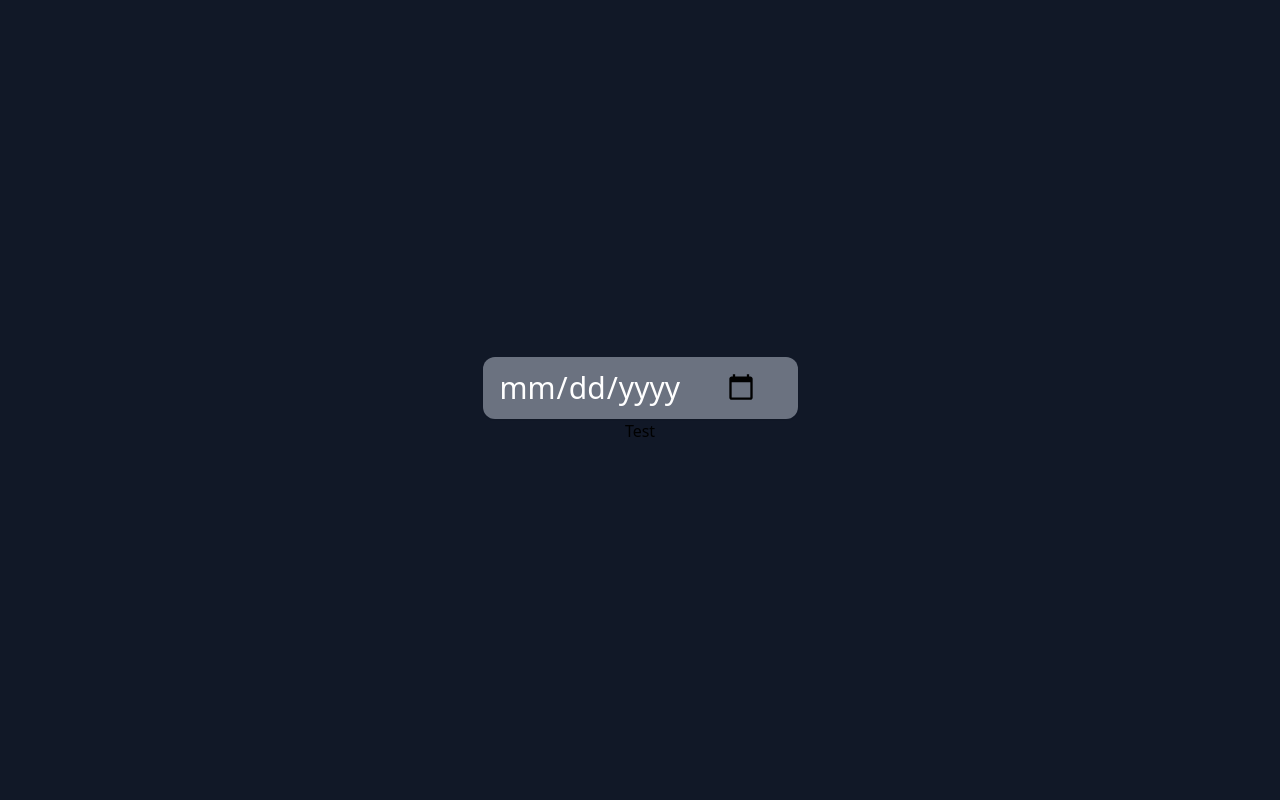
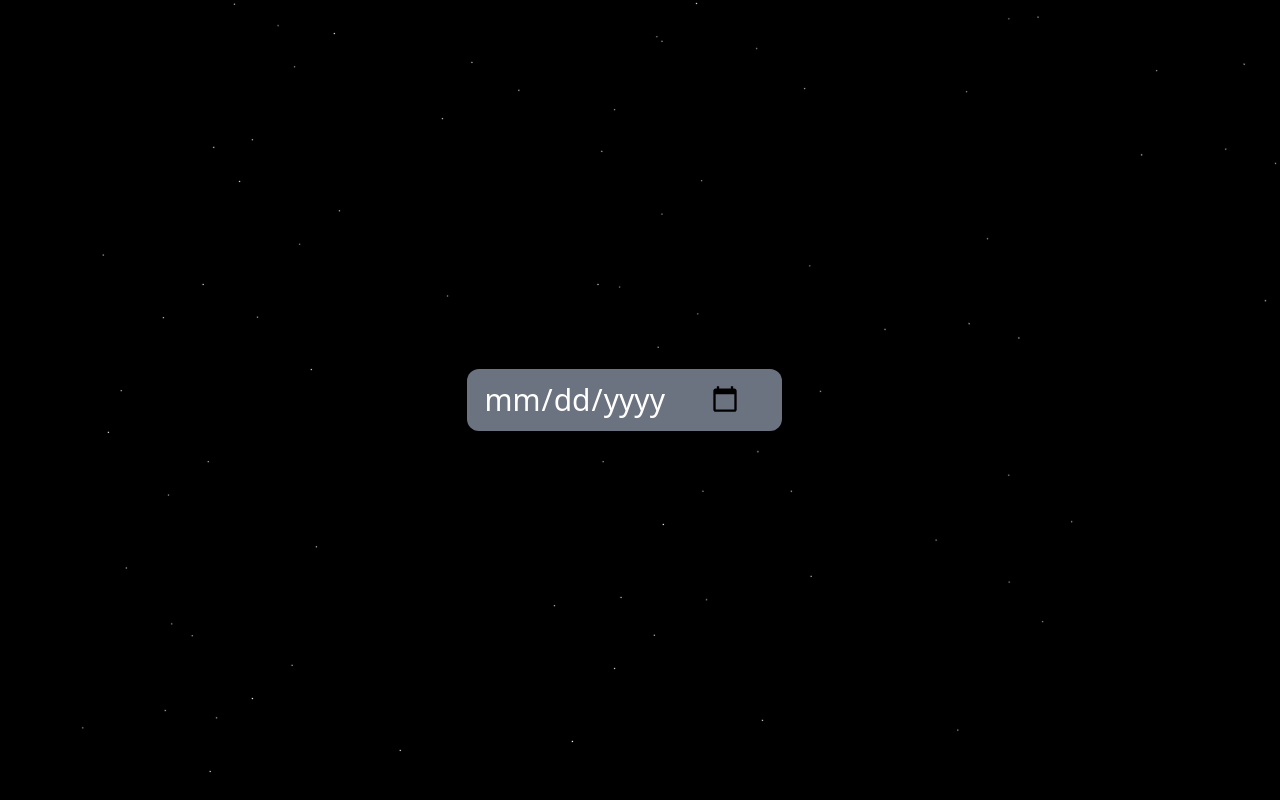
Before and after one commit to Lo-GR/apod, a React (Create React App) app: page / in a window 1280 px wide. Shown: the top 800 px of the page. Built offline with nearby package versions, Linux system fonts and the light colour scheme.

Commit message:
add background image

```diff
--- a/src/components/App.js
+++ b/src/components/App.js
@@ -1,5 +1,6 @@
 import DateForm from "./DateForm";
 import React, { useState } from "react"
+import Background from "../assets/bg.png"
 
 function App() {
   const [date, setDate] = useState(null);
@@ -18,7 +19,8 @@ function App() {
     }
   }
   return (
-    <div className="flex items-center justify-center h-screen w-screen flex-col bg-gray-900">
+    <div className="flex items-center justify-center h-screen w-screen flex-row">
+      <img src={Background} alt="background" className="-z-10 absolute h-auto" />
       <DateForm setDate={setDate}/>
       <button onClick={handleGetAPOD} >
         Test
--- a/tailwind.config.js
+++ b/tailwind.config.js
@@ -2,7 +2,11 @@ module.exports = {
   purge: ['./src/**/*.{js,jsx,ts,tsx}', './public/index.html'],
   darkMode: false, // or 'media' or 'class'
   theme: {
-    extend: {},
+    extend: {
+      zIndex: {
+        '-10': '-10'
+      }
+    },
   },
   variants: {
     extend: {},
```
Also changed, not shown: src/assets/bg.png (added).
